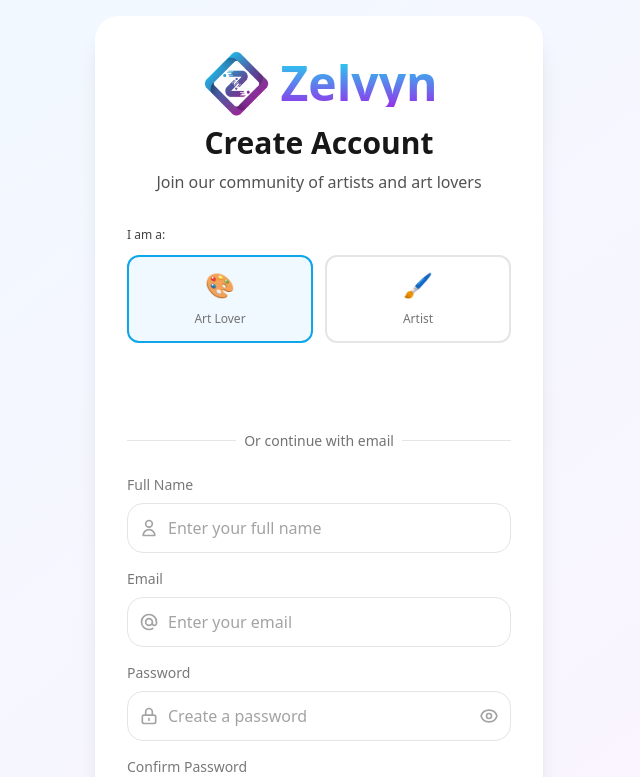
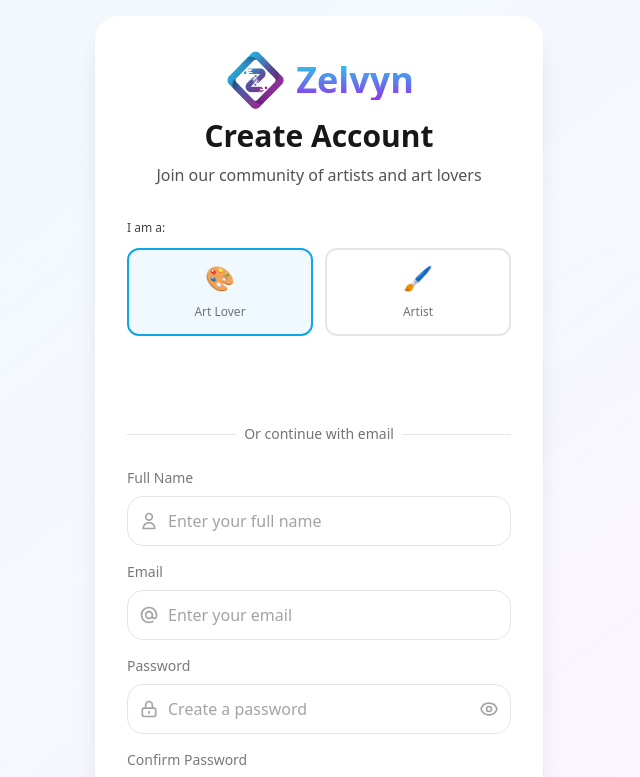
Before and after one commit to zelvyn/landing-page, a Next.js app: page /auth/signup in a window 1280 px wide. Shown: the top 777 px of the page, without its empty margins (321-961 px from the left). Built offline with nearby package versions, Linux system fonts and the light colour scheme; no server answers.

Commit message:
fixed logo

```diff
--- a/src/components/Logo.tsx
+++ b/src/components/Logo.tsx
@@ -9,35 +9,53 @@ interface LogoProps {
   className?: string;
 }
 
-const getSizeValue = (
+const getSizeClasses = (
   size: number | "small" | "medium" | "large" | undefined,
-): number => {
-  if (typeof size === "number") return size;
+): string => {
+  if (typeof size === "number") return `w-[${size}px] h-[${size}px]`;
   switch (size) {
     case "small":
-      return 48;
+      return "w-8 h-8 sm:w-10 sm:h-10 md:w-12 md:h-12";
     case "medium":
-      return 72;
+      return "w-10 h-10 sm:w-12 sm:h-12 md:w-16 md:h-16 lg:w-18 lg:h-18";
     case "large":
-      return 80;
+      return "w-12 h-12 sm:w-16 sm:h-16 md:w-20 md:h-20 lg:w-24 lg:h-24";
     default:
-      return 72;
+      return "w-10 h-10 sm:w-12 sm:h-12 md:w-16 md:h-16 lg:w-18 lg:h-18";
+  }
+};
+
+const getTitleClasses = (
+  size: number | "small" | "medium" | "large" | undefined,
+): string => {
+  if (typeof size === "number") return "text-2xl";
+  switch (size) {
+    case "small":
+      return "text-lg sm:text-xl md:text-2xl";
+    case "medium":
+      return "text-xl sm:text-2xl md:text-3xl lg:text-4xl";
+    case "large":
+      return "text-2xl sm:text-3xl md:text-4xl lg:text-5xl";
+    default:
+      return "text-xl sm:text-2xl md:text-3xl lg:text-4xl";
   }
 };
 
 export const Logo = ({ size = "medium", className, title }: LogoProps) => {
-  const sizeValue = getSizeValue(size);
+  const sizeClasses = getSizeClasses(size);
+  const titleClasses = getTitleClasses(size);
+
   return (
-    <Link href={ROUTES.HOME} className="inline-flex items-center space-x-2">
+    <Link href={ROUTES.HOME} className="inline-flex items-center space-x-1 sm:space-x-2">
       <Image
         src={LOGO}
         alt="Zelvyn Logo"
-        width={sizeValue}
-        height={sizeValue}
-        className={className}
+        width={80}
+        height={80}
+        className={`${sizeClasses} ${className || ""}`}
       />
       {title && (
-        <H2 className="text-5xl font-bold bg-gradient-to-b from-cyan-400 to-purple-600 bg-clip-text text-transparent">
+        <H2 className={`${titleClasses} font-bold bg-gradient-to-b from-cyan-400 to-purple-600 bg-clip-text text-transparent`}>
           Zelvyn
         </H2>
       )}
```
